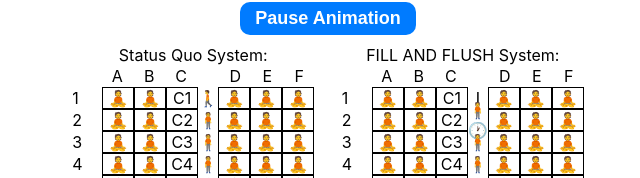
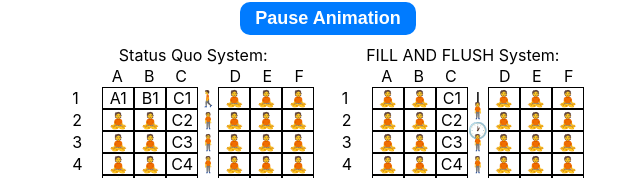
Before and after one commit to josephecombs/fill-flush, a React (Create React App) app: page /simulate in a window 1280 px wide. Both pictures are taken after a click on the button "Run Simulation". Shown: the part 409-587 px from the top of the page, without its empty margins (312-952 px from the left). Built offline with nearby package versions, Linux system fonts and the light colour scheme.

Commit message:
fix double render bug

```diff
--- a/src/CurrentAnimation.js
+++ b/src/CurrentAnimation.js
@@ -84,7 +84,7 @@ class CurrentAnimation extends Component {
             const seatKey = `${seatLabel}${rowIndex + 1}`;
             displayedSeatKey = <Passenger passenger={plane.seatsHash[seatKey]} deplaningPhase={'seated'}/>;
 
-            if (plane.seatsHash[seatKey].fillAndFlushDeplaningPhase(animationSecond) !== 'seated') {
+            if (plane.seatsHash[seatKey].statusQuoDeplaningPhase(animationSecond) !== 'seated') {
               displayedSeatKey = seatKey;
             }
           } else {
```
